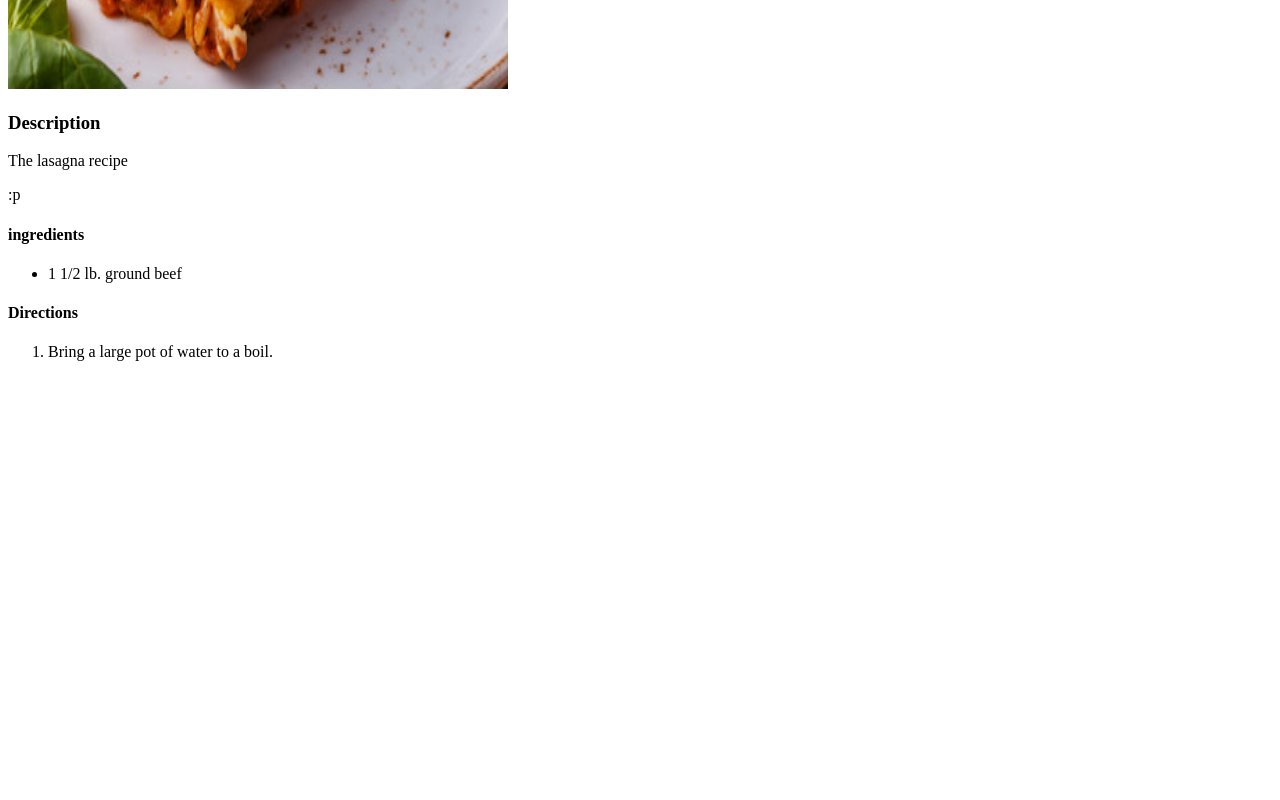
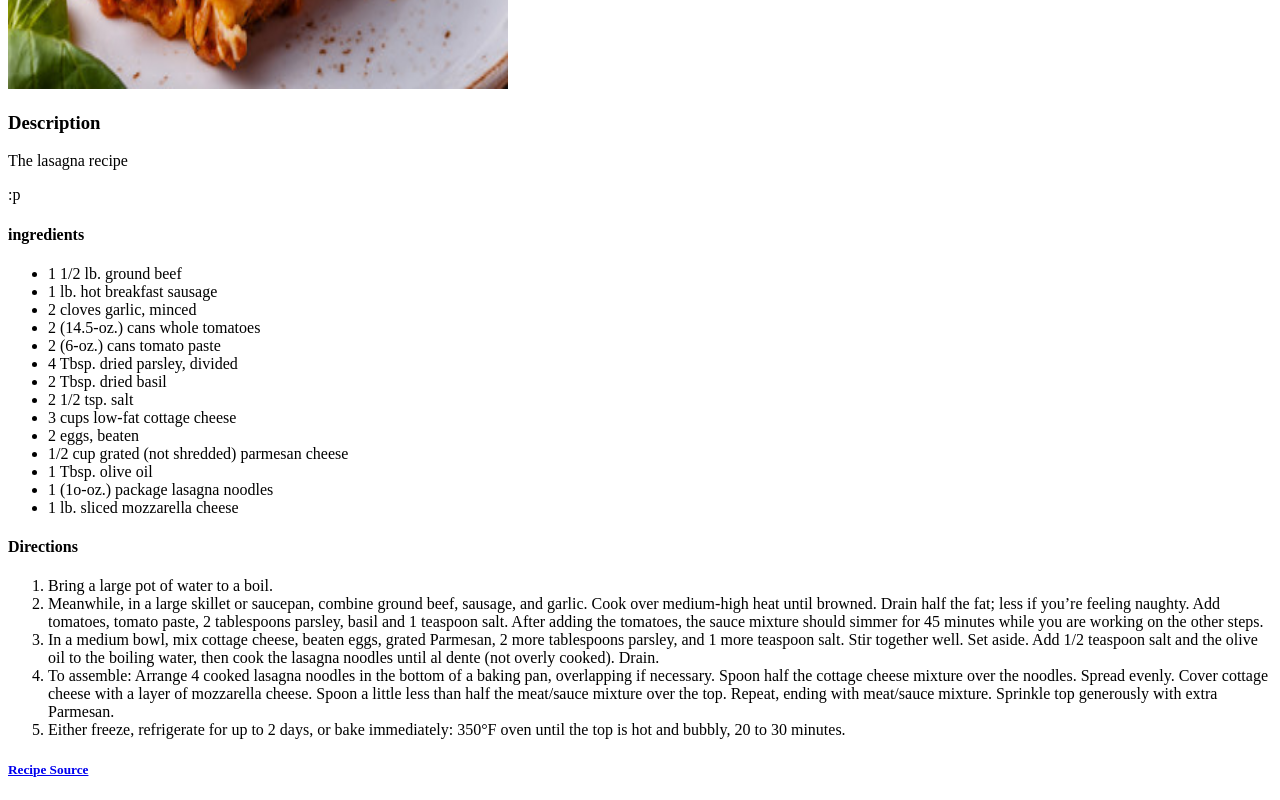
Before and after one commit to cptn0711/odin-recipes, a plain HTML site: page recipes/lasagna.html in a window 1280 px wide. Shown: the part 525-1325 px from the top of the page. Before the commit the page ends 902 px from the top, so only its background shows below. Drawn offline with Linux system fonts and the light colour scheme.

Commit message:
lasagna recipe completed, various typos fixed

```diff
--- a/recipes/lasagna.html
+++ b/recipes/lasagna.html
@@ -15,10 +15,29 @@
     <h4>ingredients</h4>
     <ul>
         <li>1 1/2 lb. ground beef</li>
+        <li>1 lb. hot breakfast sausage</li>
+        <li>2 cloves garlic, minced</li>
+        <li>2 (14.5-oz.) cans whole tomatoes</li>
+        <li>2 (6-oz.) cans tomato paste</li>
+        <li>4 Tbsp. dried parsley, divided</li>
+        <li>2 Tbsp. dried basil</li>
+        <li>2 1/2 tsp. salt</li>
+        <li>3 cups low-fat cottage cheese</li>
+        <li>2 eggs, beaten</li>
+        <li>1/2 cup grated (not shredded) parmesan cheese</li>
+        <li>1 Tbsp. olive oil</li>
+        <li>1 (1o-oz.) package lasagna noodles</li>
+        <li>1 lb. sliced mozzarella cheese</li>
     </ul>
     <h4>Directions</h4>
     <ol>
         <li>Bring a large pot of water to a boil.</li>
+        <li>Meanwhile, in a large skillet or saucepan, combine ground beef, sausage, and garlic. Cook over medium-high heat until browned. Drain half the fat; less if you’re feeling naughty. Add tomatoes, tomato paste, 2 tablespoons parsley, basil and 1 teaspoon salt. After adding the tomatoes, the sauce mixture should simmer for 45 minutes while you are working on the other steps.</li>
+        <li>In a medium bowl, mix cottage cheese, beaten eggs, grated Parmesan, 2 more tablespoons parsley, and 1 more teaspoon salt. Stir together well. Set aside. Add 1/2 teaspoon salt and the olive oil to the boiling water, then cook the lasagna noodles until al dente (not overly cooked). Drain.</li>
+        <li>To assemble: Arrange 4 cooked lasagna noodles in the bottom of a baking pan, overlapping if necessary. Spoon half the cottage cheese mixture over the noodles. Spread evenly. Cover cottage cheese with a layer of mozzarella cheese. Spoon a little less than half the meat/sauce mixture over the top. Repeat, ending with meat/sauce mixture. Sprinkle top generously with extra Parmesan.</li>
+        <li>Either freeze, refrigerate for up to 2 days, or bake immediately: 350°F oven until the top is hot and bubbly, 20 to 30 minutes.</li>
     </ol>
+    <p><h5><a href="https://www.thepioneerwoman.com/food-cooking/recipes/a11728/best-lasagna-recipe/" target="_blank" rel="noreferrer">Recipe Source</a></h5> </p>
+
 </body>
 </html>
```
Also changed, not shown: recipes/omelet.html (+1 -0 lines), recipes/tacos.html (+3 -3 lines).
